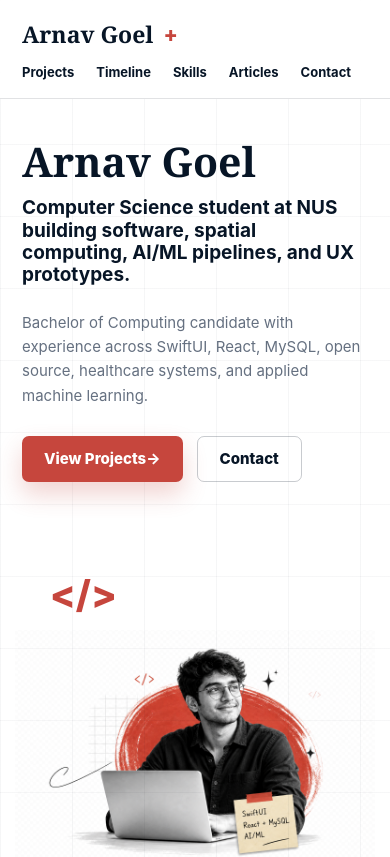
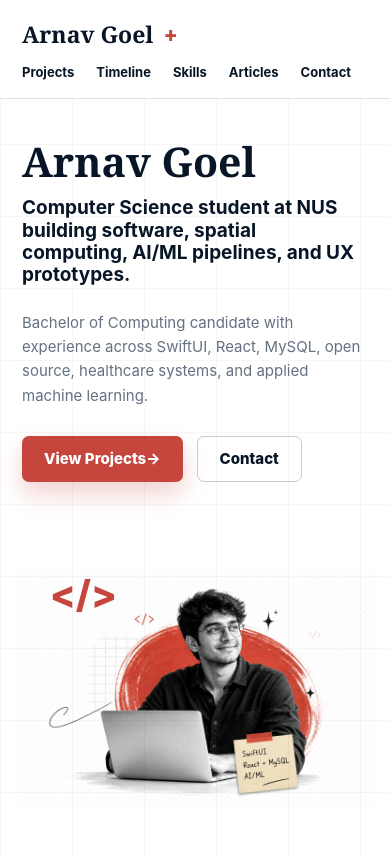
Before and after one commit to arnav-goel05/portfolio-website, a React (Vite) app: page / in a window 390 px wide. Shown: the top 857 px of the page. Built offline with nearby package versions, Linux system fonts and the light colour scheme.

Commit message:
Center hero composition

```diff
--- a/src/App.css
+++ b/src/App.css
@@ -78,7 +78,7 @@ main {
   grid-template-columns: minmax(0, 0.95fr) minmax(360px, 0.85fr);
   align-items: center;
   gap: clamp(28px, 5vw, 82px);
-  min-height: 690px;
+  min-height: calc(100svh - 68px);
   padding: clamp(42px, 5vw, 72px) clamp(22px, 5vw, 70px) 38px;
   max-width: 100vw;
 }
@@ -149,7 +149,10 @@ main {
 
 .hero-visual {
   position: relative;
+  display: flex;
   min-height: 500px;
+  align-items: center;
+  justify-content: center;
 }
 
 .hero-visual::before {
@@ -179,9 +182,7 @@ main {
 }
 
 .hero-visual img {
-  position: absolute;
-  right: 0;
-  bottom: 0;
+  position: relative;
   z-index: 1;
   width: min(100%, 560px);
   max-height: 560px;
@@ -560,9 +561,6 @@ main {
   }
 
   .hero-visual img {
-    left: 50%;
-    right: auto;
-    transform: translateX(-50%);
     width: min(104%, 470px);
   }
 
```
